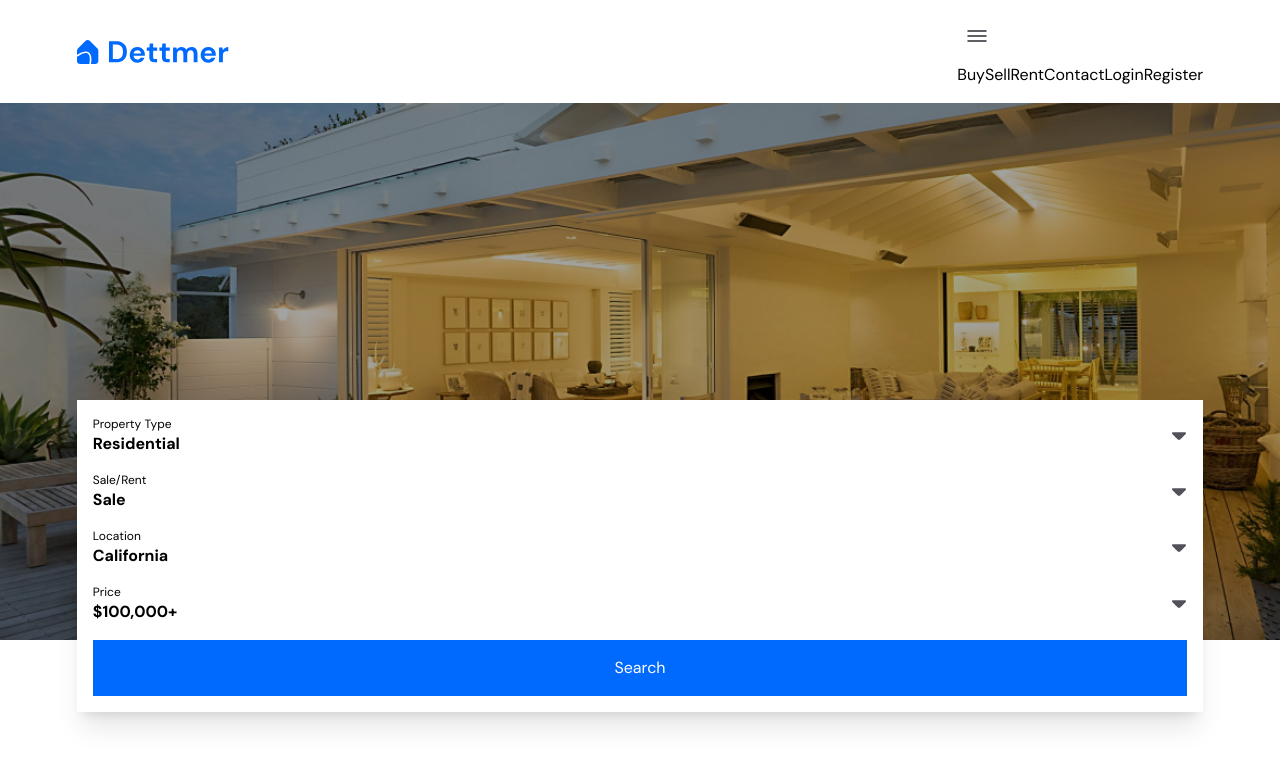
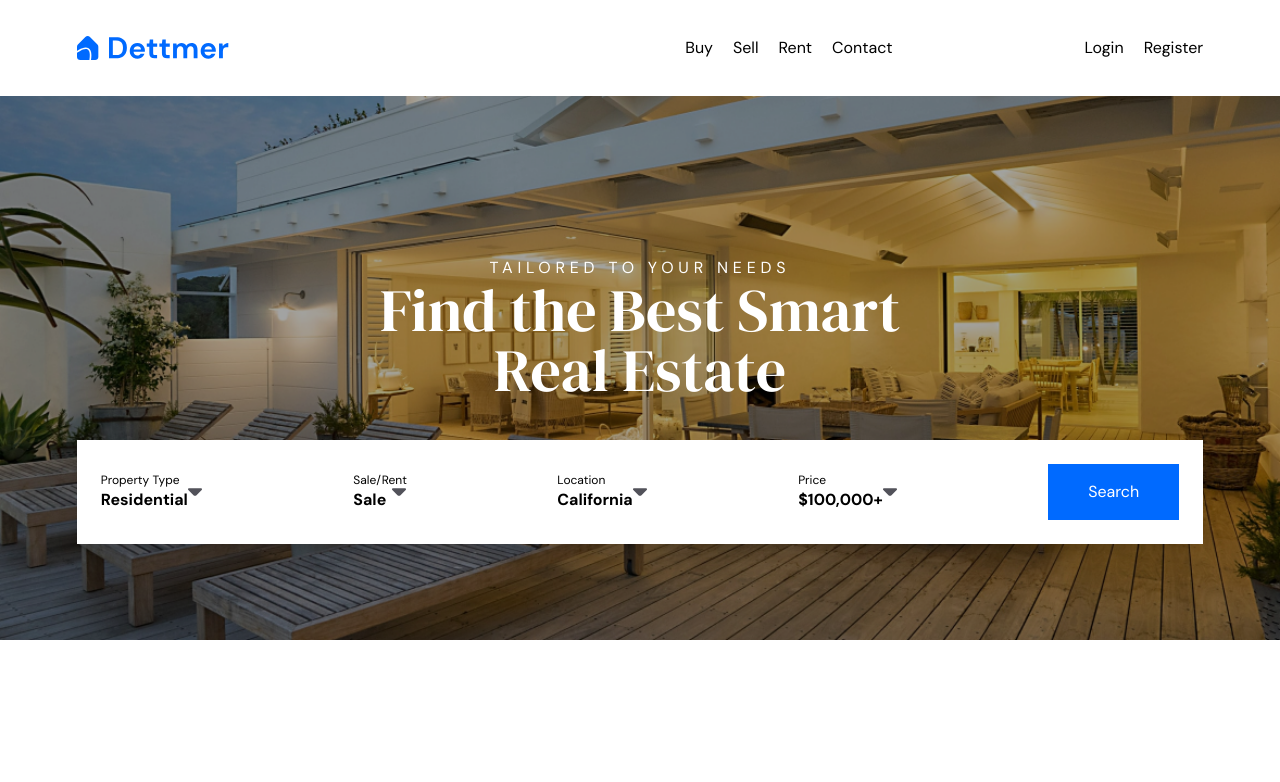
Before and after one commit to doziben/Dettmer, a React (Vite) app: page / in a window 1280 px wide. Shown: the top 782 px of the page. Built offline with nearby package versions, Linux system fonts and the light colour scheme.

Commit message:
header responsiveness fixes

```diff
--- a/src/assets/svg/HamburgerIcon.jsx
+++ b/src/assets/svg/HamburgerIcon.jsx
@@ -1,6 +1,6 @@
 export default function HamburgerIcon(props) {
   return (
-    <button onClick={props.onClick}>
+    <button onClick={props.onClick} className=" lg:hidden">
       <svg
         width="40"
         height="40"
--- a/src/components/UI/Header.jsx
+++ b/src/components/UI/Header.jsx
@@ -36,8 +36,8 @@ export default function Header(props) {
 
   return (
     <>
-      <header className="bg-white fixed z-10 mx-auto w-full">
-        <div className=" px-[6%] py-4 flex justify-between items-center">
+      <header className="bg-white fixed z-10  w-full  mx-auto lg:py-5">
+        <div className=" px-[6%] lg:px-[6%] py-4 flex justify-between items-center max-w-7xl mx-auto">
           <div>
             <NavLink to={routes.main}>
               <Logo />
@@ -46,9 +46,9 @@ export default function Header(props) {
           {headerState && (
             <nav className="">
               <HamburgerIcon onClick={navHandler} />
-              <div className="hidden lg:flex  justify-between ">
-                <ul className="flex justify-between">{navItems}</ul>
-                <ul className="flex justify-between">{ctaItems}</ul>
+              <div className="hidden lg:flex  justify-between">
+                <ul className="flex  gap-5 mx-48">{navItems}</ul>
+                <ul className="flex gap-5">{ctaItems}</ul>
               </div>
             </nav>
           )}
--- a/src/components/estate/forms/HeroForm.jsx
+++ b/src/components/estate/forms/HeroForm.jsx
@@ -10,8 +10,8 @@ export default function HeroForm() {
     { id: "Hello", value: "Hello" },
   ];
   return (
-    <Card className="text-left absolute top-[50%] min-w-[88vw] left-[6%] mb-8">
-      <div className="flex flex-col gap-4">
+    <Card className="text-left absolute top-[55%] min-w-[88vw] left-[6%] mb-8 z-10 lg:top-[98%] lg:p-6 xl:top-[55%]">
+      <div className="flex flex-col gap-4 lg:flex-row lg:justify-between lg:items-center">
         <SelectInput
           placeHolder="Residential"
           label="Property Type"
--- a/src/pages/home/components/Hero.jsx
+++ b/src/pages/home/components/Hero.jsx
@@ -4,10 +4,9 @@ export default function Hero() {
   return (
     <section className="w-full">
       <div className="mt-auto text-center h-[40rem] bg-cover w-full overflow-hidden bg-center bg-hero-img">
-        <div className="mt-[50%]">
+        <div className="mt-[50%] md:mt-[20%]">
           <p className="text-cx text-white">TAILORED TO YOUR NEEDS</p>
-          <h1 className=" font-serif text-4xl text-white">
-            {" "}
+          <h1 className=" font-serif text-4xl text-white lg:text-6xl">
             Find the Best Smart <br />
             Real Estate
           </h1>
```
